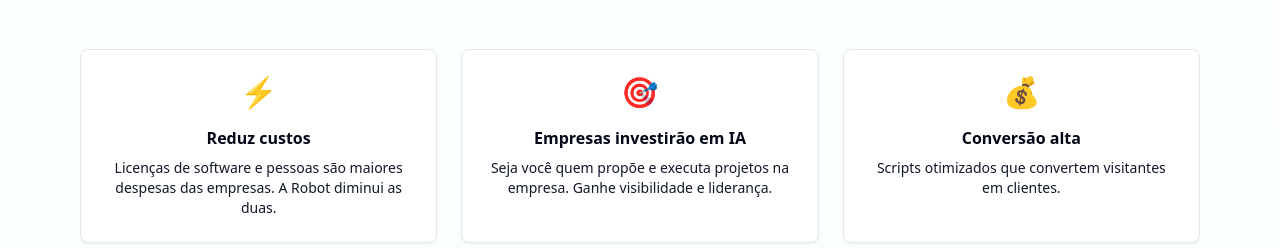
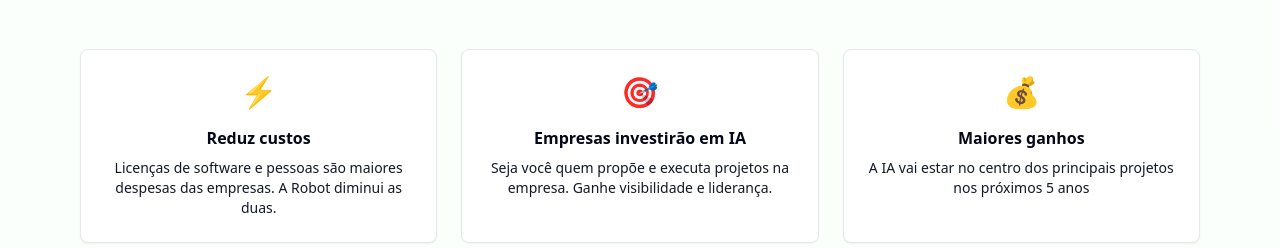
Before and after one commit to ivangorski/robo-mentor-launch, a React (Vite) app: page / in a window 1280 px wide. Shown: the part 3684-3932 px from the top of the page. Built offline with nearby package versions, Linux system fonts and the light colour scheme.

Commit message:
Update card subtitles

```diff
--- a/src/components/WhatsAppDemo.tsx
+++ b/src/components/WhatsAppDemo.tsx
@@ -113,9 +113,9 @@ const WhatsAppDemo = () => {
 
           <Card className="p-6 text-center">
             <div className="text-3xl mb-4">💰</div>
-            <h4 className="font-bold mb-2">Conversão alta</h4>
+            <h4 className="font-bold mb-2">Maiores ganhos</h4>
             <p className="text-sm text-muted-foreground">
-              Scripts otimizados que convertem visitantes em clientes.
+              A IA vai estar no centro dos principais projetos nos próximos 5 anos
             </p>
           </Card>
         </div>
```
